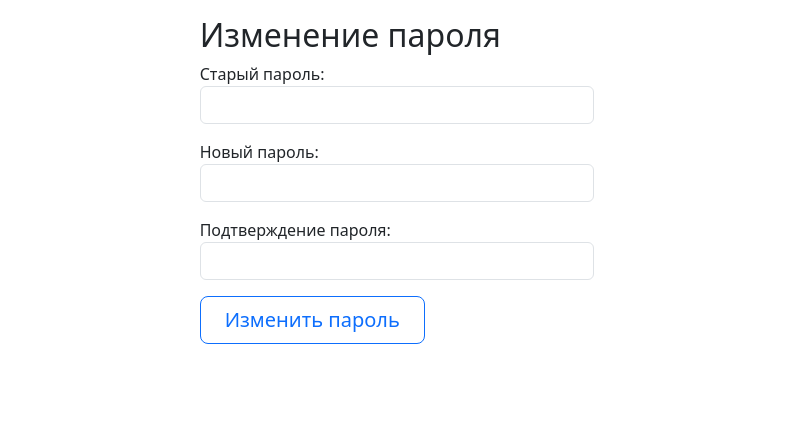
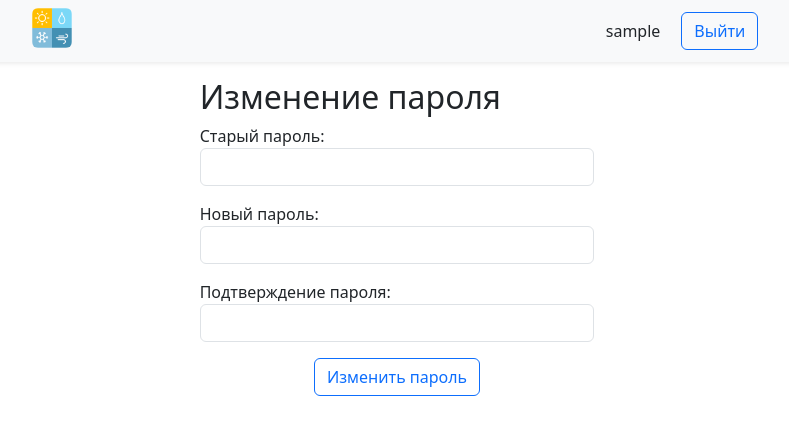
Before and after one commit to Pashosi/DjangoProjectWeather, a Django app: page /users/password-change/ in a window 1280 px wide. Shown: the top 435 px of the page, without its empty margins (243-1032 px from the left). Run offline with Django 5.2, Linux system fonts and the light colour scheme; the visitor is signed in with stand-in values (Sample User, id 1).

Commit message:
refactor: добавление лого и действий при использовании поиска не авторизированного пользователя

```diff
--- a/weather/locations/templates/locations/search_result.html
+++ b/weather/locations/templates/locations/search_result.html
@@ -4,6 +4,12 @@
     <main>
         <nav class="navbar navbar-expand-sm  shadow-sm  bg-body-tertiary rounded px-md-1 px-lg-6">
             <div class="container-fluid justify-content-around flex-nowrap">
+                <div class="">
+                    <a href="{% url 'locations:index' %}" class="d-inline-flex link-body-emphasis text-decoration-none">
+                        <img src="/static/locations/images/weather_icon/logo.png" alt="Logo" width="40"
+                             class="rounded d-inline-block align-text-top">
+                    </a>
+                </div>
                 <div class="d-flex flex-row justify-content-between text-center">
                     {% if user.is_authenticated %}
                         <form class="d-flex p-1" action="{% url 'users:profile' %}">
--- a/weather/locations/views.py
+++ b/weather/locations/views.py
@@ -2,6 +2,7 @@ import os
 from decimal import Decimal
 
 from django.contrib import messages
+from django.contrib.auth.mixins import LoginRequiredMixin
 from django.shortcuts import render, redirect
 from django.urls import reverse
 from django.views.generic import ListView, TemplateView
@@ -54,12 +55,15 @@ load_dotenv()
 API_KEY = os.getenv('API_KEY')
 
 
-class WeatherSearchView(ListView):
+class WeatherSearchView(LoginRequiredMixin, ListView):
     template_name = 'locations/search_result.html'
     model = Location
     extra_context = {
         'title': 'Страница поиска',
     }
+    login_url = '/users/login'
+    redirect_field_name = ''
+
 
     def post(self, request, *args, **kwargs):
         method = self.request.POST.get("method_post")
--- a/weather/users/templates/users/password_change_form.html
+++ b/weather/users/templates/users/password_change_form.html
@@ -1,7 +1,41 @@
 {% extends 'base.html' %}
 
+{% block navbar %}
+    <main>
+        <nav class="navbar navbar-expand-sm  shadow-sm  bg-body-tertiary rounded px-md-1 px-lg-6">
+            <div class="container-fluid justify-content-around flex-nowrap">
+                <div class="">
+                    <a href="{% url 'locations:index' %}" class="d-inline-flex link-body-emphasis text-decoration-none">
+                        <img src="/static/locations/images/weather_icon/logo.png" alt="Logo" width="40"
+                             class="rounded d-inline-block align-text-top">
+                    </a>
+                </div>
+
+                <div class="d-flex flex-row justify-content-between text-center">
+                    {% if user.is_authenticated %}
+                        <form class="d-flex p-1" action="{% url 'users:profile' %}">
+                            <button class="btn ">{{ user.username }}</button>
+                        </form>
+                        <form class="d-flex p-1" action="{% url 'users:logout' %}" method="post">
+                            {% csrf_token %}
+                            <button class="btn btn-outline-primary ">Выйти</button>
+                        </form>
+                    {% else %}
+                        <form class="d-flex p-1" action="{% url 'users:login' %}">
+                            <button class="btn btn-outline-primary">Войти</button>
+                        </form>
+                        <form class="d-flex p-1" action="{% url 'users:register' %}">
+                            <button class="btn btn-outline-primary ">Регистрация</button>
+                        </form>
+                    {% endif %}
+                </div>
+            </div>
+        </nav>
+    </main>
+{% endblock navbar %}
+
 {% block content %}
-   <p></p>
+    <p></p>
     <div class="container col-md-4">
         <h2>Изменение пароля</h2>
         <form class="" method="post">
@@ -11,9 +45,9 @@
                 <p><label class="" for="{{ field.id_for_label }}">{{ field.label }}: </label>{{ field }}</p>
                 {% if form.errors %}<p>{{ field.errors|first }}</p>{% endif %}
             {% endfor %}
-            <form class="d-flex p-1"  action="{% url 'locations:index' %}">
-                    <button class="btn btn-outline-primary btn-lg px-4">Изменить пароль</button>
-                </form>
+        <div class="d-flex justify-content-center">
+                <button class="btn btn-outline-primary">Изменить пароль</button>
+        </div>
         </form>
     </div>
 {% endblock content %}
```
Also changed, not shown: weather/locations/templates/locations/index.html (+7 -0 lines), weather/users/templates/users/login.html (+9 -2 lines), weather/users/templates/users/profile.html (+12 -7 lines), weather/locations/static/locations/images/weather_icon/logo.png (added).
